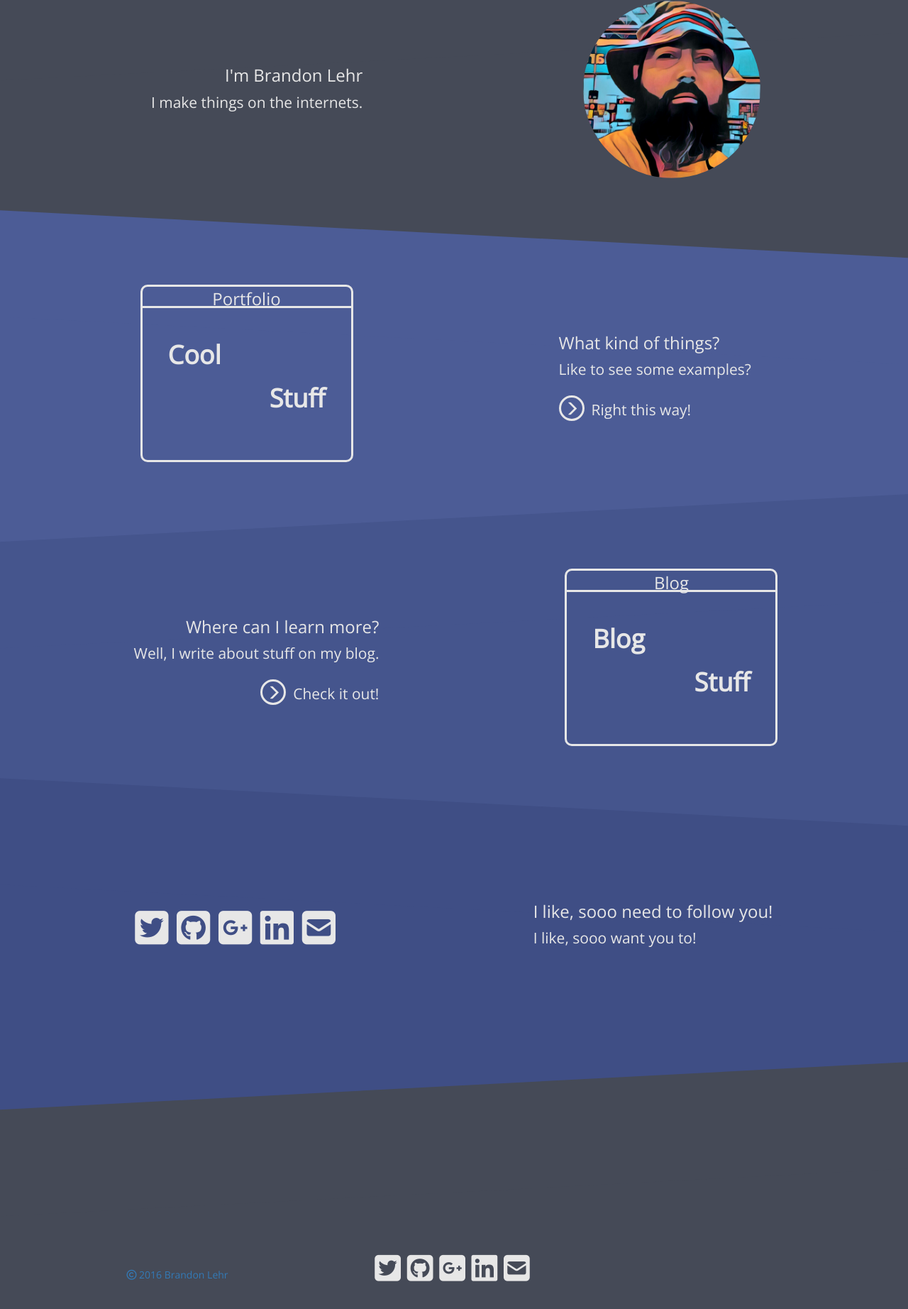
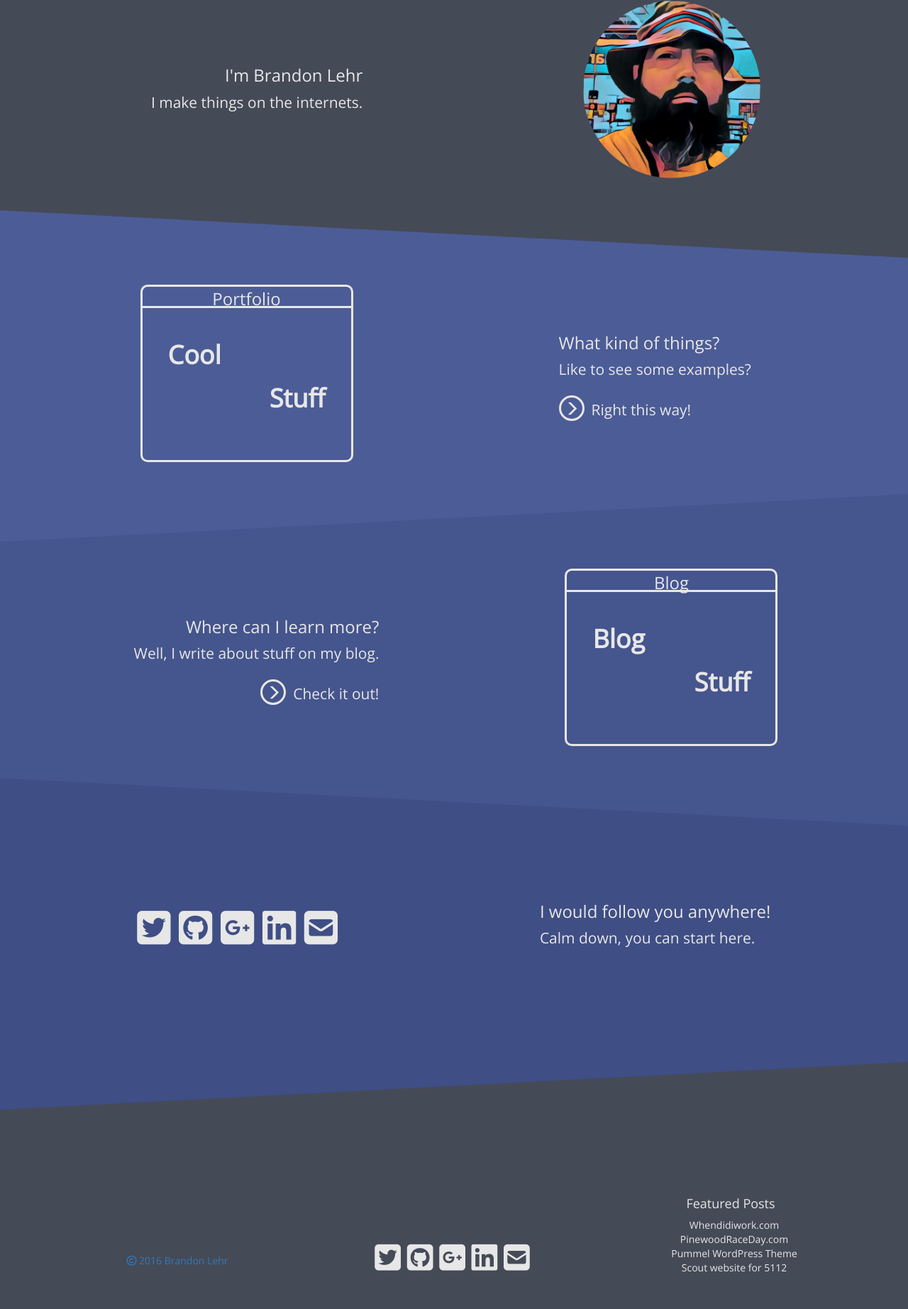
Before and after one commit to blehr/blehr.github.io, a Jekyll site: the page built from index.html, in a window 1280 px wide, cut to the strip 604-2448 px from the top of the page. Shown: the whole strip at 71% size. Built offline with Jekyll 4.4.1, drawn with Linux system fonts in a browser that asks for light colours; nearby versions of some CDN libraries; comment, search, counter and statistics services are not loaded.

Commit message:
style footer

```diff
--- a/_app/styles/main.scss
+++ b/_app/styles/main.scss
@@ -83,6 +83,10 @@ pre {
 }
 
 
+.footer-social-icons {
+	margin-top: 65px;
+}
+
 .sidebar-social-icons a {
 	margin-right: 3px;
 	font-size: 42px;
@@ -103,11 +107,25 @@ pre {
 }
 
 #footer {
-    margin-top: 160px;
+    margin-top: 80px;
 }
 
 .footer-elem {
-	padding-top: 30px;
+	padding-top: 90px;
+}
+
+.featured-posts {
+	width: 190px;
+	margin: auto;
+}
+
+.featured-posts li {
+	margin-left: 10px;
+	font-weight: 400;
+}
+
+.featured-posts li a {
+	color: #e7e7e7;
 }
 
 .bottom-margin {
@@ -199,6 +217,15 @@ pre {
 
 }
 
+@media (max-width: 767px) {
+	.footer-social-icons {
+		margin-top: 0;
+	}
+	.footer-elem {
+		padding-top: 5px;
+	}
+}
+
 @media (max-width: 590px) {
 	.post-navigation {
 		justify-content: space-around;
--- a/_includes/footer.html
+++ b/_includes/footer.html
@@ -1,10 +1,24 @@
 <div class="footer-background">
 	<div class="container">
 		<div id="footer" class="row">
-			<div class="col-sm-4 text-center">
+
+			<div class="col-sm-4 col-sm-push-8 text-center">
+				<div class="featured-posts">
+					<h4>Featured Posts</h4>
+					<ul class="list-unstyled">
+						<li><a href="{% post_url 2015-05-12-whendidiwork-a-time-clock-app %}" >Whendidiwork.com</a></li>
+						<li><a href="{% post_url 2016-06-01-pinewoodraceday %}" >PinewoodRaceDay.com</a></li>
+						<li><a href="{% post_url 2015-12-02-introducing-pummel-wordpress-theme %}" >Pummel WordPress Theme</a></li>
+						<li><a href="{% post_url 2015-05-15-wchscouts-com-cub-boy-scout-website-for-washington-ch-oh %}" >Scout website for 5112</a></li>
+					</ul>
+				</div>
+			</div>
+
+			<div class="col-sm-4 col-sm-pull-4 text-center">
 				<p class="footer-elem"><a href="/"><i class="fa fa-copyright" aria-hidden="true"></i> 2016 Brandon Lehr</a></p>
 			</div>
-			<div class="col-sm-4 text-center">
+
+			<div class="col-sm-4 col-sm-pull-4 text-center">
 				<div class="footer-social-icons" >
 					<a href="https://twitter.com/brandonlehr"><i class="fa fa-twitter-square" aria-hidden="true"></i></a>
 					<a href="https://github.com/blehr"><i class="fa fa-github-square" aria-hidden="true"></i></a>
@@ -12,10 +26,6 @@
 					<a href="/https://www.linkedin.com/in/brandonlehr/"><i class="fa fa-linkedin-square" aria-hidden="true"></i></a>
 					<a href="mailto:{{ site.email }}"><i class="fa fa-envelope-square" aria-hidden="true"></i></a>
 				</div>
-
-			</div>
-			<div class="col-sm-4">
-
 			</div>
 		</div>
 	</div>
--- a/index.html
+++ b/index.html
@@ -92,8 +92,8 @@ a:hover {
     		</div>
 
     		<div class="content-text-even" style="padding-top:50px;">
-    			<h3>I like, sooo need to follow you!</h3>
-    			<p class="lead">I like, sooo want you to!</p>
+    			<h3>I would follow you anywhere!</h3>
+    			<p class="lead">Calm down, you can start here.</p>
     		</div>
 
 
```
Also changed, not shown: css/main.min.css.
